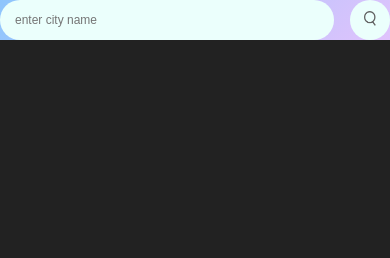
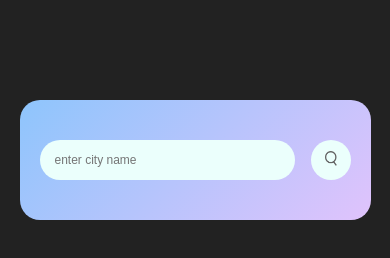
Before and after one commit to carltonjohnson1/weather-app, a plain HTML site: page index.html in a window 390 px wide. Drawn offline with Linux system fonts and the light colour scheme.

Commit message:
Add files via upload

```diff
--- a/styles/main.css
+++ b/styles/main.css
@@ -34,7 +34,7 @@ picture {
     display: block;
 } */
 
-.card {
+#card {
     width: 90%;
     max-width: 470px;
     margin: 100px auto 0;
@@ -176,7 +176,7 @@ picture {
 @media (max-width: 600px) {
 
 
-.card {
+#card {
 
     padding: 40px 20px;
     text-align: center;
```
